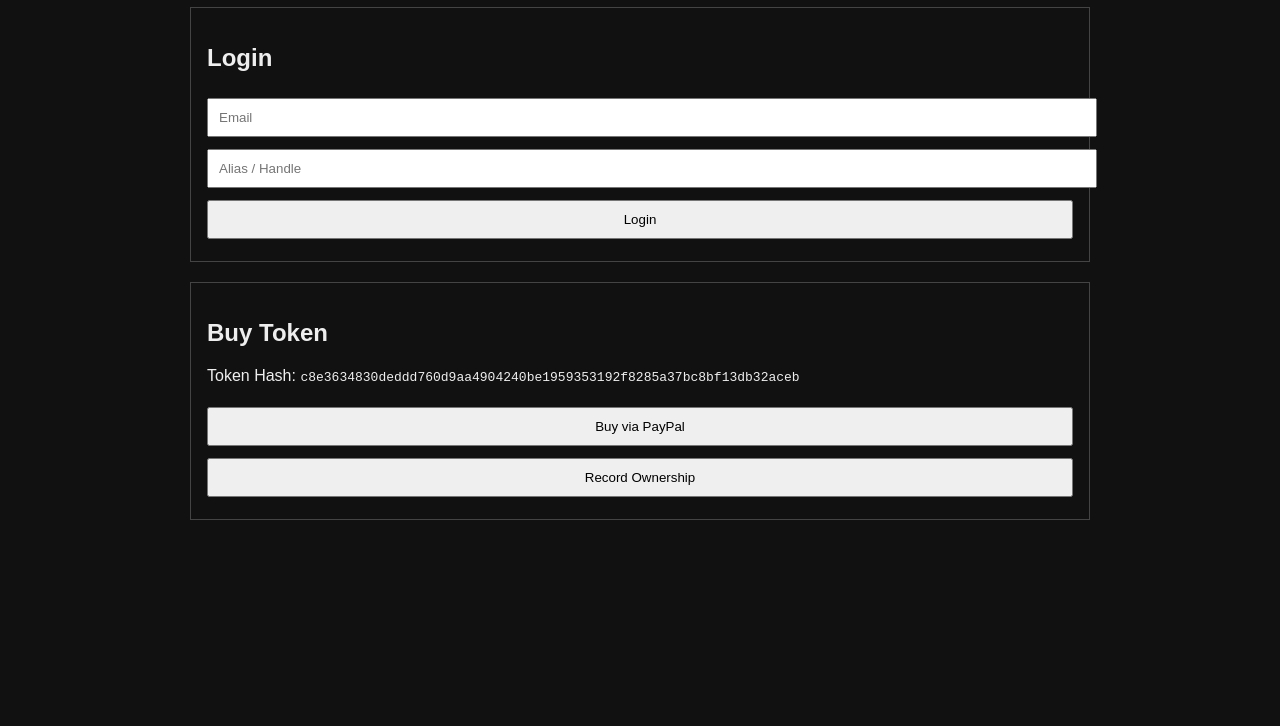
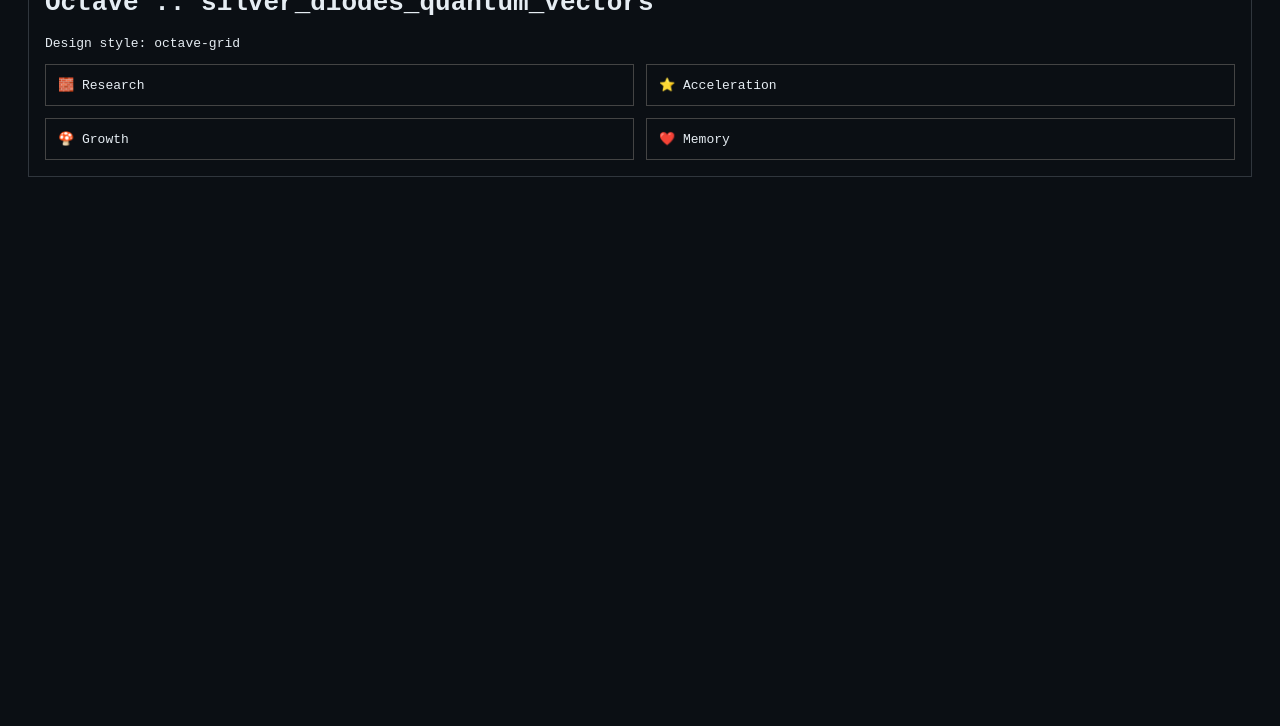
Before and after one commit to pewpi-infinity/silver_diodes_quantum_vectors, a plain HTML site: page index.html in a window 1280 px wide. Shown: the part 74-800 px from the top of the page. Drawn offline with Linux system fonts and the light colour scheme.

Commit message:
c13b0 sweep: research, goal, token, index

```diff
--- a/index.html
+++ b/index.html
@@ -1,74 +1,25 @@
-<!DOCTYPE html>
+<!doctype html>
 <html>
 <head>
 <meta charset="utf-8">
-<title>silver_diodes_quantum_vectors — Token Purchase</title>
+<title>silver_diodes_quantum_vectors — Octave</title>
 <style>
-body { font-family: sans-serif; background:#111; color:#eee; max-width:900px; margin:auto; }
-input, button { padding:10px; margin:6px 0; width:100%; }
-.box { border:1px solid #444; padding:16px; margin-top:20px; }
+body{font-family:monospace;background:#0b0f14;color:#e6edf3;padding:20px}
+.box{border:1px solid #30363d;padding:16px}
+.grid{display:grid;grid-template-columns:repeat(2,1fr);gap:12px}
+.card{border:1px solid #444;padding:12px}
 </style>
 </head>
 <body>
-
-<h1>🧱 Token Access — silver_diodes_quantum_vectors</h1>
-
 <div class="box">
-<h2>Login</h2>
-<input id="email" placeholder="Email">
-<input id="alias" placeholder="Alias / Handle">
-<button onclick="login()">Login</button>
+<h1>Octave :: silver_diodes_quantum_vectors</h1>
+<p>Design style: octave-grid</p>
+<div class="grid">
+  <div class="card">🧱 Research</div>
+  <div class="card">⭐ Acceleration</div>
+  <div class="card">🍄 Growth</div>
+  <div class="card">❤️ Memory</div>
 </div>
-
-<div class="box">
-<h2>Buy Token</h2>
-<p>Token Hash: <code>c8e3634830deddd760d9aa4904240be1959353192f8285a37bc8bf13db32aceb</code></p>
-
-<form action="https://www.paypal.com/cgi-bin/webscr" method="post" target="_blank">
-<input type="hidden" name="cmd" value="_xclick">
-<input type="hidden" name="business" value="watsonkris611@gmail.com">
-<input type="hidden" name="item_name" value="c13b0 Token — silver_diodes_quantum_vectors">
-<input type="hidden" name="currency_code" value="USD">
-<input type="hidden" name="amount" value="10.08">
-<input type="hidden" name="custom" value="silver_diodes_quantum_vectors|c8e3634830deddd760d9aa4904240be1959353192f8285a37bc8bf13db32aceb">
-<button type="submit">Buy via PayPal</button>
-</form>
-
-<button onclick="record()">Record Ownership</button>
 </div>
-
-<script>
-function login() {
-  localStorage.setItem("c13b0_email", document.getElementById("email").value);
-  localStorage.setItem("c13b0_alias", document.getElementById("alias").value);
-  alert("Logged in");
-}
-
-function record() {
-  const e = localStorage.getItem("c13b0_email");
-  const a = localStorage.getItem("c13b0_alias");
-  if (!e || !a) { alert("Login first"); return; }
-
-  const rec = {
-    email_hash: "c8e3634830deddd760d9aa4904240be1959353192f8285a37bc8bf13db32aceb".slice(0,8) + ":" + e,
-    alias: a,
-    repo: "silver_diodes_quantum_vectors",
-    token: "c8e3634830deddd760d9aa4904240be1959353192f8285a37bc8bf13db32aceb",
-    time: new Date().toISOString()
-  };
-
-  fetch("OWNERS.json")
-    .then(r => r.json())
-    .then(j => {
-      j.push(rec);
-      const blob = new Blob([JSON.stringify(j,null,2)],{type:"application/json"});
-      const a = document.createElement("a");
-      a.href = URL.createObjectURL(blob);
-      a.download = "OWNERS.json";
-      a.click();
-    });
-}
-</script>
-
 </body>
 </html>
```
Also changed, not shown: 2 other files.
